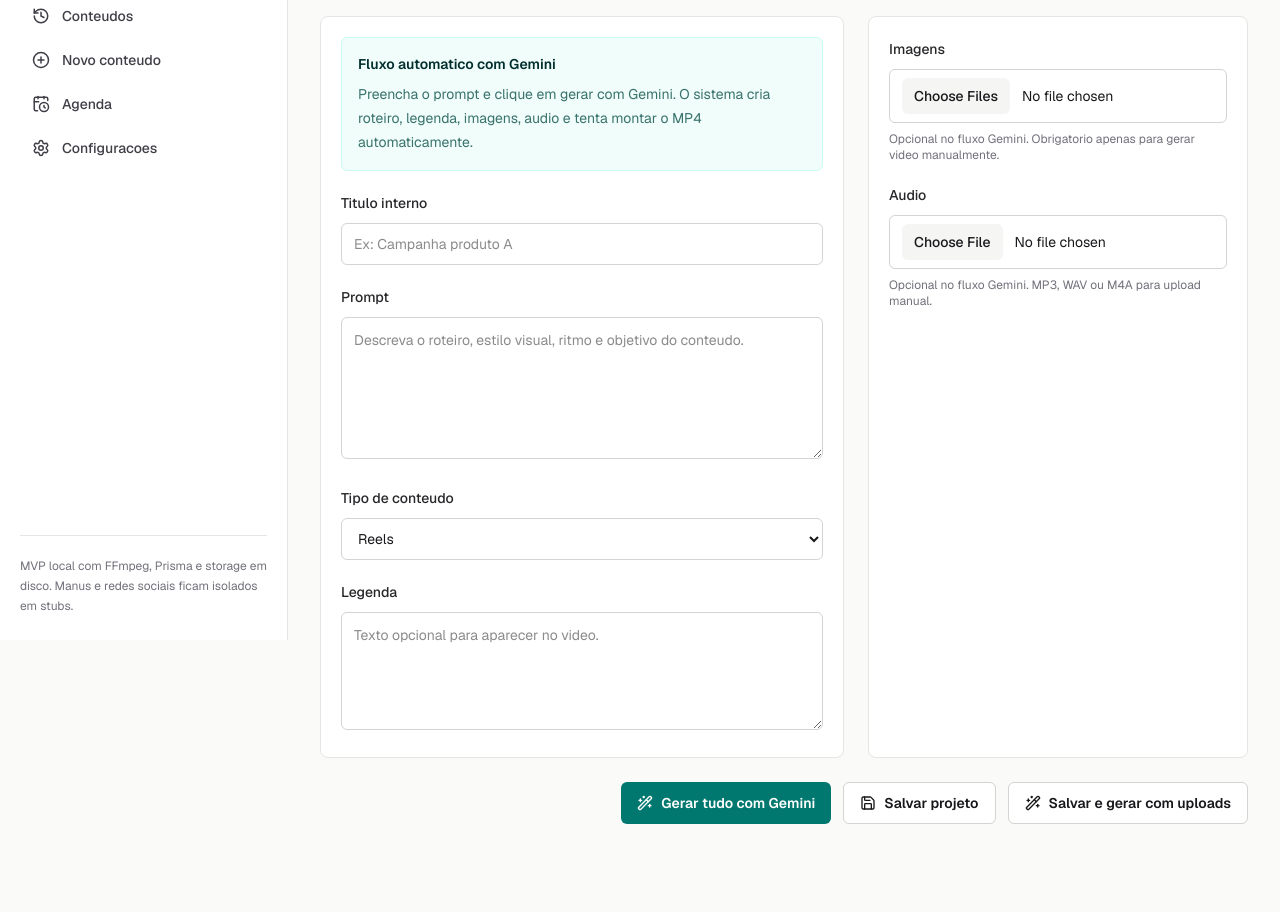
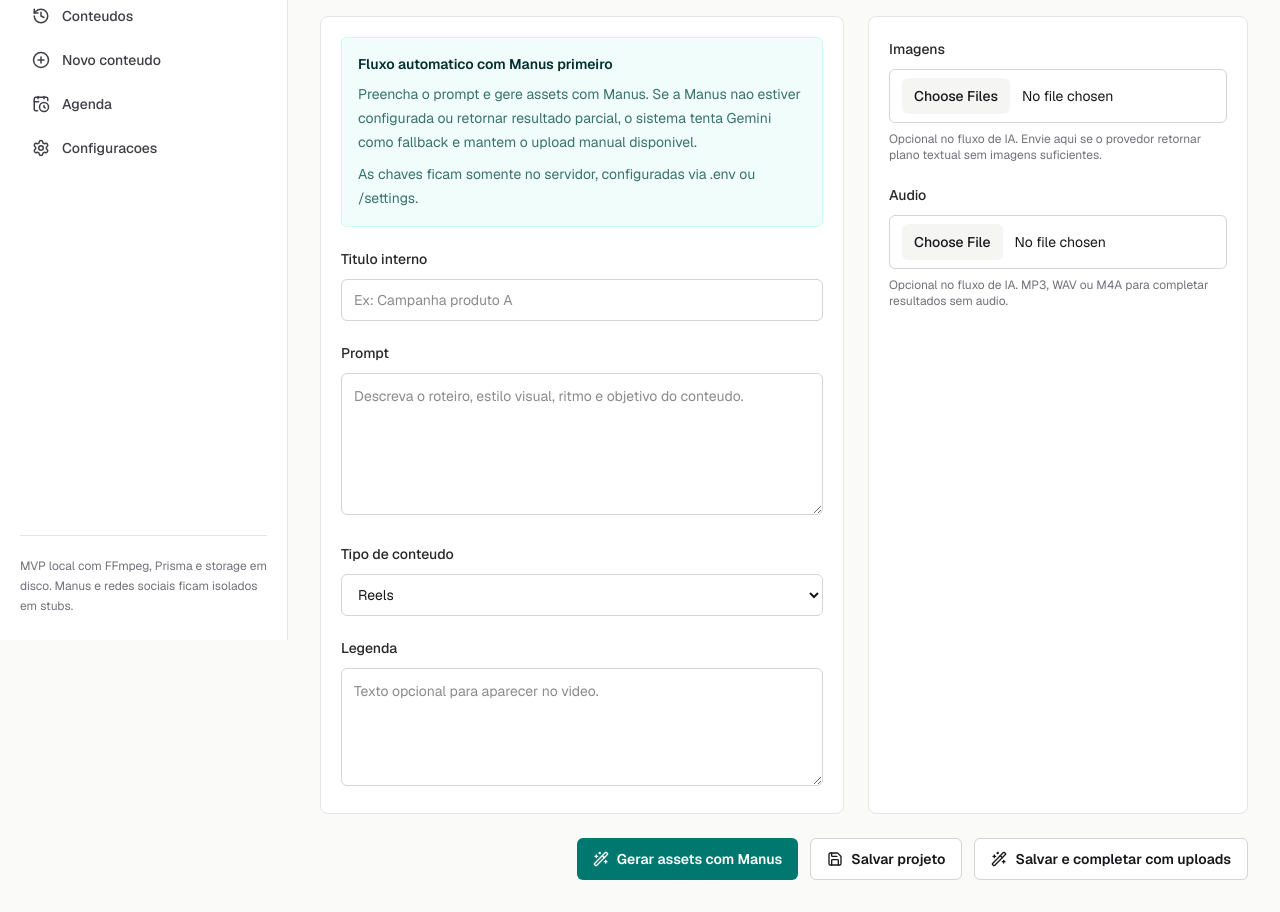
Before and after one commit to gustavomenani/automa-o-para-cria-o-de-v-deos-curtos-para-redes-sociais, a Next.js app: page /contents/new in a window 1280 px wide. Shown: the part 160-1072 px from the top of the page. Before the commit the page ends 1016 px from the top, so only its background shows below. Built offline with nearby package versions, Linux system fonts and the light colour scheme.

Commit message:
feat(02-03): align create flow copy with Manus first
- Updates prompt flow copy for Manus primary and Gemini fallback
- Preserves the existing intent=gemini server action contract
- Keeps manual upload completion path visible

```diff
--- a/src/features/content/components/create-content-form.tsx
+++ b/src/features/content/components/create-content-form.tsx
@@ -7,10 +7,16 @@ export function CreateContentForm() {
       <div className="grid gap-6 lg:grid-cols-[1fr_380px]">
         <section className="space-y-5 rounded-lg border border-stone-200 bg-white p-5">
           <div className="rounded-md border border-teal-100 bg-teal-50 p-4">
-            <p className="text-sm font-semibold text-teal-950">Fluxo automatico com Gemini</p>
+            <p className="text-sm font-semibold text-teal-950">
+              Fluxo automatico com Manus primeiro
+            </p>
             <p className="mt-2 text-sm leading-6 text-teal-900/80">
-              Preencha o prompt e clique em gerar com Gemini. O sistema cria roteiro,
-              legenda, imagens, audio e tenta montar o MP4 automaticamente.
+              Preencha o prompt e gere assets com Manus. Se a Manus nao estiver configurada
+              ou retornar resultado parcial, o sistema tenta Gemini como fallback e mantem o
+              upload manual disponivel.
+            </p>
+            <p className="mt-2 text-sm leading-6 text-teal-900/80">
+              As chaves ficam somente no servidor, configuradas via .env ou /settings.
             </p>
           </div>
 
@@ -87,7 +93,8 @@ export function CreateContentForm() {
               className="mt-2 block w-full rounded-md border border-stone-300 bg-white px-3 py-2 text-sm file:mr-3 file:rounded-md file:border-0 file:bg-stone-100 file:px-3 file:py-2 file:text-sm file:font-medium"
             />
             <p className="mt-2 text-xs text-zinc-500">
-              Opcional no fluxo Gemini. Obrigatorio apenas para gerar video manualmente.
+              Opcional no fluxo de IA. Envie aqui se o provedor retornar plano textual sem
+              imagens suficientes.
             </p>
           </div>
 
@@ -103,7 +110,7 @@ export function CreateContentForm() {
               className="mt-2 block w-full rounded-md border border-stone-300 bg-white px-3 py-2 text-sm file:mr-3 file:rounded-md file:border-0 file:bg-stone-100 file:px-3 file:py-2 file:text-sm file:font-medium"
             />
             <p className="mt-2 text-xs text-zinc-500">
-              Opcional no fluxo Gemini. MP3, WAV ou M4A para upload manual.
+              Opcional no fluxo de IA. MP3, WAV ou M4A para completar resultados sem audio.
             </p>
           </div>
         </section>
@@ -113,10 +120,10 @@ export function CreateContentForm() {
         <SubmitButton
           name="intent"
           value="gemini"
-          pendingLabel="Gerando com Gemini..."
+          pendingLabel="Gerando com IA..."
           icon="wand"
         >
-          Gerar tudo com Gemini
+          Gerar assets com Manus
         </SubmitButton>
         <SubmitButton
           name="intent"
@@ -134,7 +141,7 @@ export function CreateContentForm() {
           icon="wand"
           variant="secondary"
         >
-          Salvar e gerar com uploads
+          Salvar e completar com uploads
         </SubmitButton>
       </div>
     </form>
```
